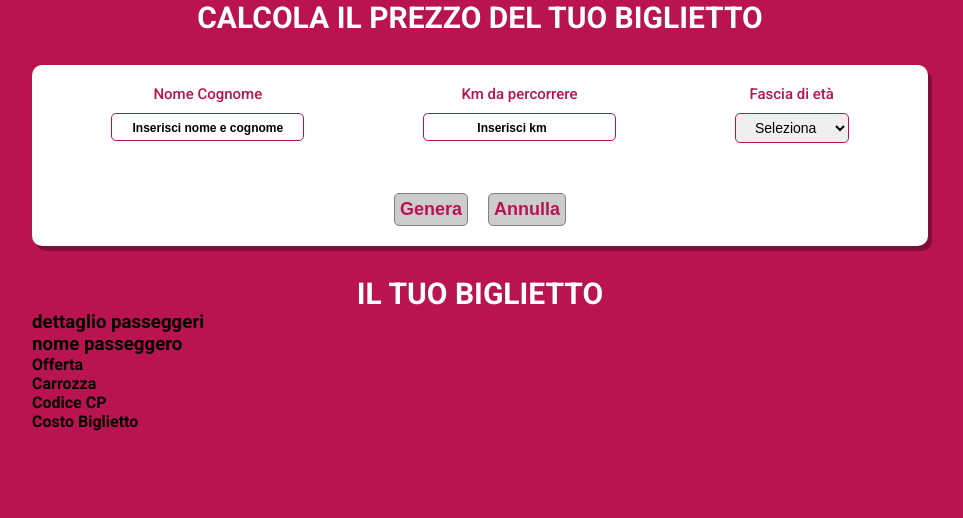
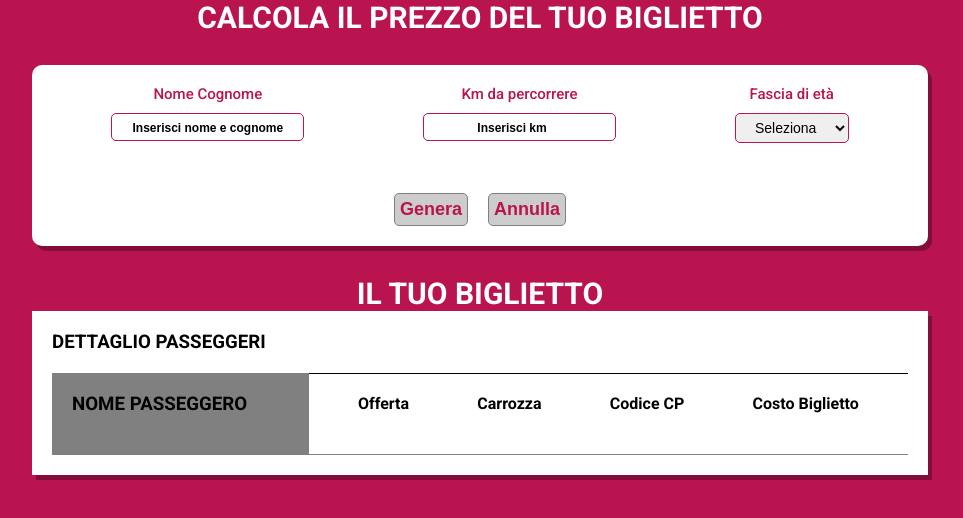
Before and after one commit to DevidCesare17/js-biglietto-treno-form, a plain HTML site: page index.html in a window 1280 px wide. Shown: the whole page, without its empty margins (160-1123 px from the left). Drawn offline with Linux system fonts and the light colour scheme.

Commit message:
Fine layout, inizio JS

```diff
--- a/css/style.css
+++ b/css/style.css
@@ -15,6 +15,11 @@ h2{
   text-transform: uppercase;
   color: #ffffff;
   text-align: center;
+}
+
+h3{
+  text-transform: uppercase;
+  color: #000000;
 }
 
 label{
@@ -76,6 +81,7 @@ select:focus{
   box-shadow: 4px 5px rgba(0, 0, 0, 0.3);
   padding: 20px;
   margin: 30px 0;
+  width: 100%;
 }
 
 .form_dati{
@@ -113,5 +119,32 @@ select:focus{
 /* /button */
 
 /* output dei dati inseriti più calcolo biglietto treno */
+.your_ticket{
+  background-color: #ffffff;
+  padding: 20px;
+  box-shadow: 4px 5px rgba(0, 0, 0, 0.3);
+  width: 100%;
+}
 
+.nome_passeggero{
+  background-color: #808080;
+  padding: 20px;
+  width: 30%;
+}
+
+.output_price{
+  border-top: 1px solid #000000;
+  border-bottom: 1px solid #808080;
+  padding: 20px;
+  justify-content: space-around;
+  width: 70%;
+}
+
+.your_ticket h3, h4{
+  margin-bottom: 20px;
+}
+
+[class*="col_b_"]:not(:last-child){
+  margin-right: 10px;
+}
 /* /output dei dati inseriti più calcolo biglietto treno */
--- a/index.html
+++ b/index.html
@@ -47,26 +47,28 @@
       <h2>il tuo biglietto</h2>
       <div class="your_ticket">
         <h3>dettaglio passeggeri</h3>
+        <div class="output_dati d_flex">
           <div class="nome_passeggero">
             <h3>nome passeggero</h3>
             <span></span>
           </div>
-        <div class="output_dati">
-          <div class="">
+          <div class="output_price d_flex">
+            <div class="col_b_1">
               <h4>Offerta</h4>
               <span></span>
             </div>
-          <div class="">
+            <div class="col_b_2">
               <h4>Carrozza</h4>
               <span></span>
             </div>
-          <div class="">
+            <div class="col_b_3">
               <h4>Codice CP</h4>
               <span></span>
             </div>
-          <div class="">
+            <div class="col_b_4">
               <h4>Costo Biglietto</h4>
               <span></span>
+            </div>
           </div>
         </div>
       </div>
```
Lines whose indentation alone changed are shown as unchanged.
